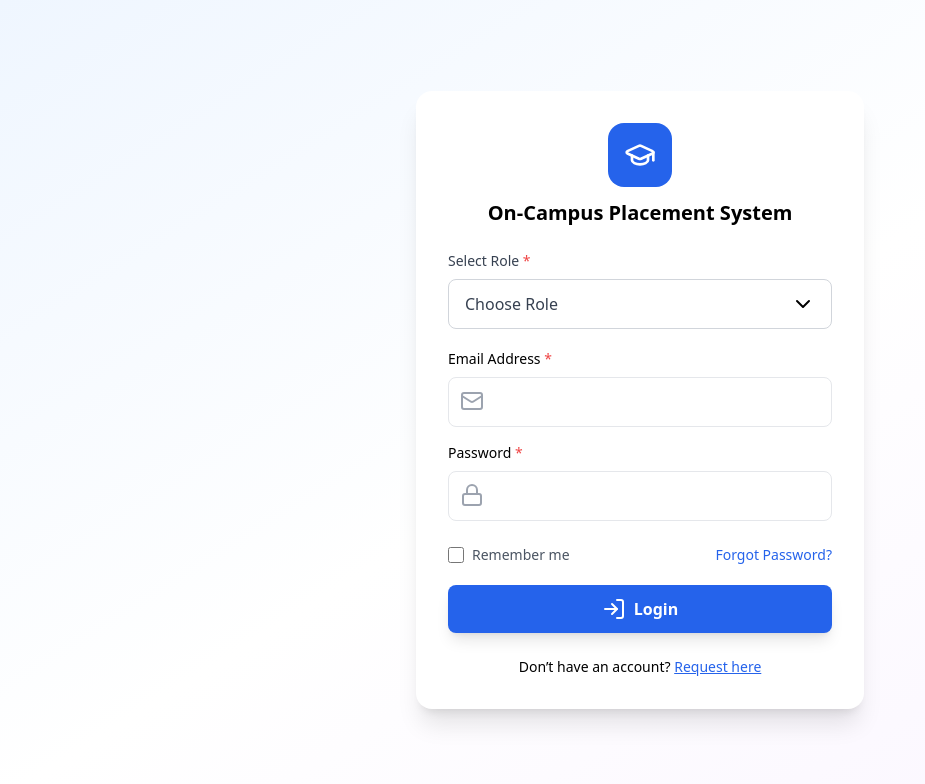
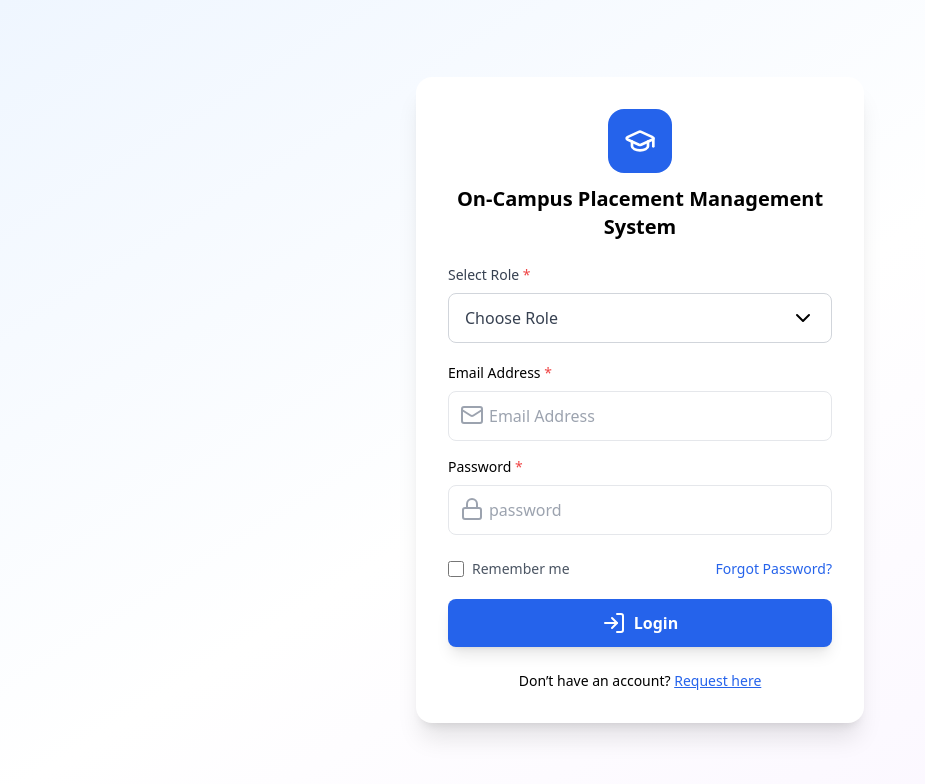
Before and after one commit to Champhimu/campusconnect-client, a React (Create React App) app: page / in a window 1280 px wide. Shown: the top 784 px of the page, without its empty margins (0-925 px from the left). Built offline with nearby package versions, Linux system fonts and the light colour scheme.

Commit message:
Add placeholder in email and password

```diff
--- a/src/pages/auth/Login.jsx
+++ b/src/pages/auth/Login.jsx
@@ -88,7 +88,7 @@ const LoginPage = () => {
           <div className="inline-flex w-16 h-16 bg-blue-600 rounded-2xl items-center justify-center mb-3">
             <GraduationCap className="w-8 h-8 text-white" />
           </div>
-          <h1 className="text-xl font-bold">On-Campus Placement System</h1>
+          <h1 className="text-xl font-bold">On-Campus Placement Management System</h1>
         </div>
 
         {/* Role */}
@@ -142,6 +142,7 @@ const LoginPage = () => {
           <input
             type="email"
             name="email"
+            placeholder='Email Address'
             required
             value={formData.email}
             onChange={handleInputChange}
@@ -159,6 +160,7 @@ const LoginPage = () => {
           <input
             type="password"
             name="password"
+            placeholder='password'
             required
             value={formData.password}
             onChange={handleInputChange}
```
